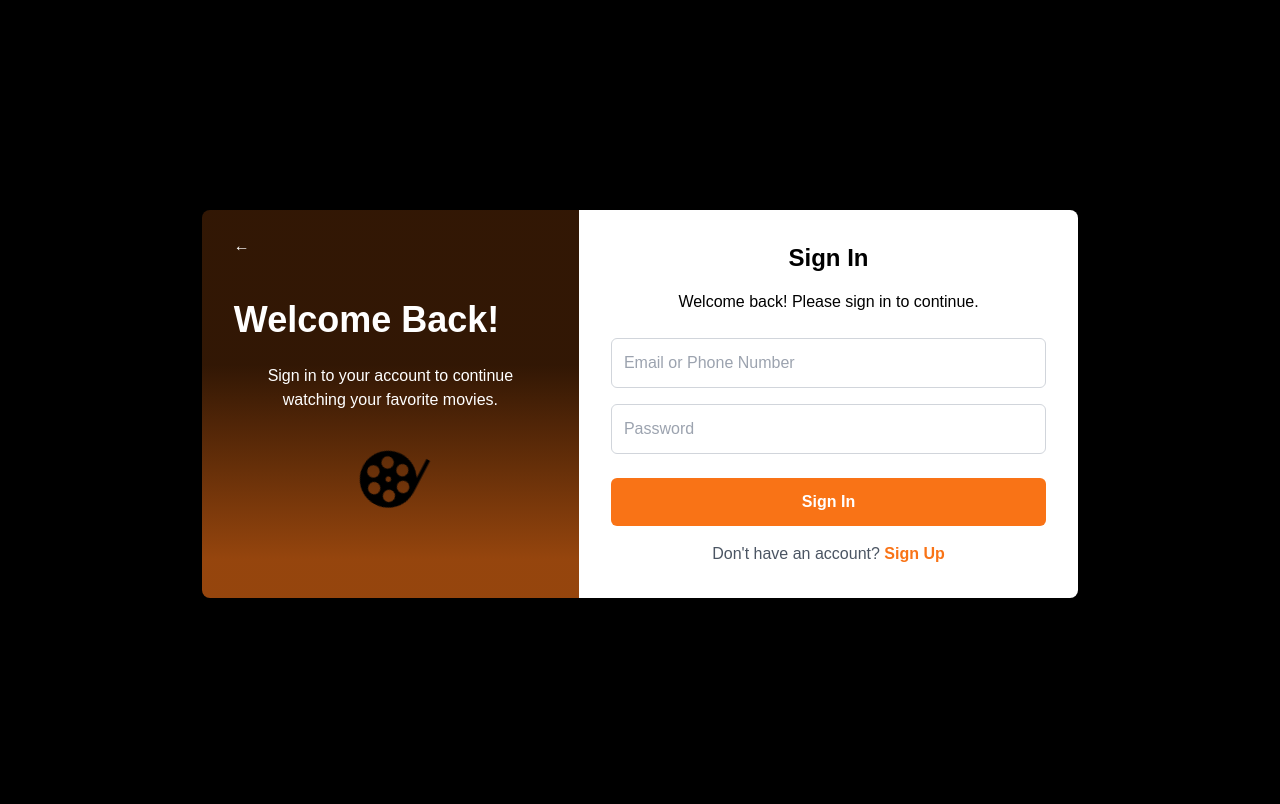
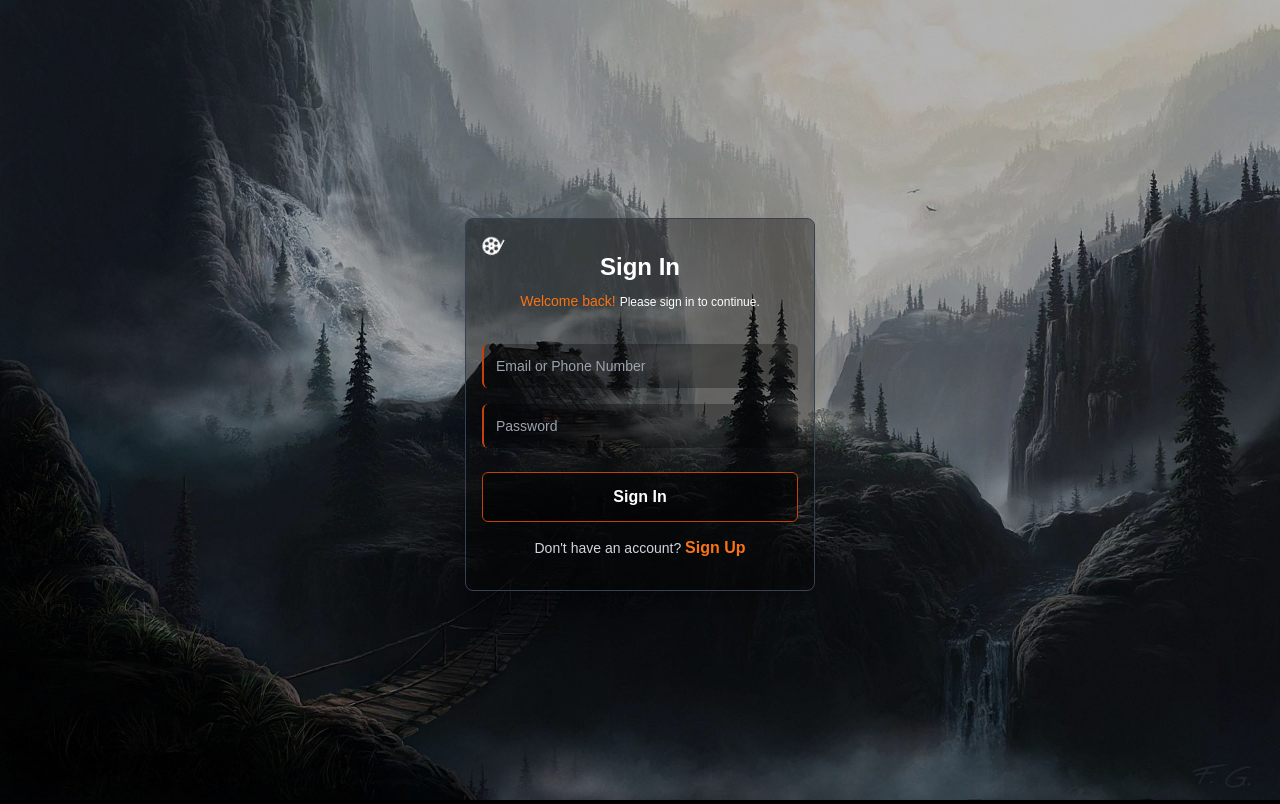
Before and after one commit to dnjstr/MovieApp-Front-End, a React (Vite) app: page /sign-in in a window 1280 px wide. Built offline with nearby package versions, Linux system fonts and the light colour scheme.

Commit message:
Signin design update

```diff
--- a/src/App.css
+++ b/src/App.css
@@ -287,3 +287,34 @@ body {
     pointer-events: none;
     background: linear-gradient(rgba(0, 0, 0, 0.8) 50%, rgba(0, 0, 0, 0.8) 80%, rgba(0, 0, 0, 0.8) 100%);
 }
+
+
+
+
+/* SignIn and SignUp */
+.signin-page-container {
+    background: url(./assets/movieSignInOutBg.jpg);
+    background-size: cover ;
+    background-position: center ;
+    background-repeat: no-repeat;
+    background-attachment: fixed;
+    opacity: 0.7;
+}
+
+/* .signin-page-container::after {
+    content: '';
+    position: absolute;
+    top: 0;
+    left: 0;
+    width: 100%;
+    height: 100%;
+    background: radial-gradient(circle at left, rgba(0, 0, 0, 0) 10%, rgba(0, 0, 0, 0.2) 30%, rgba(0, 0, 0, 0.4) 50%, rgba(0, 0, 0, 0.5) 55%, rgba(0, 0, 0, 0.6) 60%, rgba(0, 0, 0, 0.7) 65%, rgba(0, 0, 0, 0.9) 70%, rgba(0, 0, 0, 1) 100%);
+    pointer-events: none;
+} */
+
+.sign-in-up-input:-webkit-autofill {
+  background-color: rgba(0, 0, 0, 0.3) !important;
+  color: #ffffff !important;
+  -webkit-box-shadow: 0 0 0 30px rgba(0, 0, 0) inset !important;
+  -webkit-text-fill-color: #ffffff !important;
+}
--- a/src/components/pages/SignIn.tsx
+++ b/src/components/pages/SignIn.tsx
@@ -34,10 +34,8 @@ const SignIn: React.FC = () => {
     const { login } = useAuth();
     const navigate = useNavigate();
 
-    // Clear the location state after using it
     useEffect(() => {
         if (identifier) {
-            // Clear the navigation state
             window.history.replaceState({}, document.title);
         }
     }, [identifier]);
@@ -76,12 +74,9 @@ const SignIn: React.FC = () => {
             );
             login(data.token, data.role, { name: "", email: formData.identifier });
 
-            // Clear form
             setFormData({ identifier: "", password: "" });
 
-            // Delay navigation to show success message
             setTimeout(() => {
-                // Redirect based on user role
                 if (data.role === 'admin') {
                     window.location.href = 'http://127.0.0.1:8000/admin/';
                 } else {
@@ -89,7 +84,6 @@ const SignIn: React.FC = () => {
                 }
             }, 1500);
 
-            // Add this to handle back navigation from admin
             window.onpageshow = function(event) {
                 if (event.persisted) {
                     window.location.reload();
@@ -104,50 +98,41 @@ const SignIn: React.FC = () => {
     };
 
     return (
-        <div className="flex justify-center items-center min-h-screen">
-            <div className="flex">
-                {/* Left Section */}
-                <div className="movie-card-photo text-white p-8 rounded-l-lg flex flex-col justify-center items-center w-1/2 relative">
+        <div className="flex justify-center items-center min-h-screen bg-black bg-opacity-50 mx-auto">
+            <div className="signin-page-container absolute top-0 right-0 w-full h-full z-0"></div>
+            <div className="flex z-10">
+                <div className="bg-black bg-opacity-35 p-8 rounded-lg shadow-lg relative w-[350px] px-4 border border-gray-700">
                     <Link
                         to="/"
-                        className="absolute top-4 left-4 text-white font-bold px-4 py-2 rounded-lg hover:bg-orange-600 transition duration-200"
+                        className="absolute top-2 left-0 text-orange-500 font-bold px-4 py-2 rounded-lg hover:text-orange-600 transition duration-200 animate-spin"
                     >
-                        ←
-                    </Link>
-
-                    <div>
-                        <h1 className="text-4xl font-bold mb-6">Welcome Back!</h1>
-                        <p className="text-x text-center max-w-md">
-                            Sign in to your account to continue watching your favorite movies.
-                        </p>
-                    </div>
-
-                    <div className="mt-8 animate-spin">
                          <svg
-                            className="w-16 h-16 text-black"
+                            className="w-5 text-white hover:text-orange-600 transition duration-200"
                             xmlns="http://www.w3.org/2000/svg"
                             viewBox="0 0 512 512"
                             fill="currentColor"
                         >
                             <path d="M343.656 451.109C410 411.438 454.422 338.906 454.422 256c0-125.484-101.719-227.219-227.203-227.219C101.719 28.781 0 130.516 0 256s101.719 227.219 227.219 227.219H512v-32.109H343.656zM318.484 145.875c23.547-13.594 53.641-5.531 67.234 18.016s5.531 53.656-18.016 67.25c-23.547 13.578-53.641 5.516-67.234-18.016-13.609-23.562-5.531-53.656 18.016-67.25zM300.453 297.688c13.609-23.547 43.703-31.609 67.25-18.016 23.547 13.609 31.609 43.703 18.016 67.25s-43.688 31.609-67.25 18.016c-23.547-13.609-31.625-43.719-18.016-67.25zM227.219 72.375c27.188 0 49.219 22.031 49.219 49.219s-22.031 49.25-49.219 49.25-49.25-22.063-49.25-49.25 22.063-49.219 49.25-49.219zM249.938 256c0 12.563-10.172 22.719-22.719 22.719-12.563 0-22.719-10.156-22.719-22.719s10.156-22.719 22.719-22.719c12.547 0 22.719 10.156 22.719 22.719zM68.703 163.891c13.594-23.547 43.703-31.609 67.25-18.016s31.609 43.688 18.016 67.25c-13.594 23.531-43.703 31.609-67.25 18.016-23.547-13.609-31.625-43.719-18.016-67.25zM135.969 364.938c-23.563 13.594-53.656 5.531-67.266-18.016-13.578-23.547-5.516-53.656 18.016-67.266 23.547-13.594 53.656-5.516 67.25 18.031s5.531 53.641-18.016 67.25zM177.969 389.203c0-27.188 22.063-49.234 49.25-49.234s49.219 22.047 49.219 49.234-22.031 49.234-49.219 49.234-49.25-22.047-49.25-49.234z" />
                         </svg>
-                    </div>
-                </div>
+                    </Link>
 
-                <div className="bg-white p-8 rounded-r-lg shadow-lg w-2/3">
-                    <h2 className="text-2xl text-black font-bold text-center mb-4">Sign In</h2>
-                    <p className="text-center text-black mb-6">Welcome back! Please sign in to continue.</p>
+                    <h2 className="text-2xl text-white font-bold text-center mb-2">Sign In</h2>
+                    <p className="text-center text-sm text-orange-500 mb-2">Welcome back!
+                        <span className="text-white ms-1 text-xs">Please sign in to continue.</span>
+                    </p>
 
+                    <div className="h-[5px] w-full mb-5">
                         {error && (
-                        <div className="mb-4 p-3 bg-red-100 border border-red-400 text-red-700 rounded">
+                            <div className="text-red-700 rounded">
                                 {error}
                             </div>
                         )}
                         {success && (
-                        <div className="mb-4 p-3 bg-green-100 border border-green-400 text-green-700 rounded">
+                            <div className="text-green-500 rounded text-center text-xs">
                                 {success}
                             </div>
                         )}
+                    </div>
 
                     <form onSubmit={handleSubmit}>
                         <div className="mb-4">
@@ -157,7 +142,7 @@ const SignIn: React.FC = () => {
                                 value={formData.identifier}
                                 onChange={handleChange}
                                 placeholder="Email or Phone Number"
-                                className="text-black w-full p-3 border border-gray-300 rounded-md focus:outline-none focus:ring-2 focus:ring-orange-500"
+                                className="sign-in-up-input bg-black bg-opacity-30 text-white w-full p-3 px-3 border-l-2 border-orange-700 rounded-md focus:outline-none focus:ring-2 focus:ring-orange-500 text-sm"
                                 required
                             />
                         </div>
@@ -168,24 +153,24 @@ const SignIn: React.FC = () => {
                                 value={formData.password}
                                 onChange={handleChange}
                                 placeholder="Password"
-                                className="text-black w-full p-3 border border-gray-300 rounded-md focus:outline-none focus:ring-2 focus:ring-orange-500"
+                                className="sign-in-up-input bg-black bg-opacity-30 text-white w-full p-3 px-3 border-l-2 border-orange-700 rounded-md focus:outline-none focus:ring-2 focus:ring-orange-500 text-sm"
                                 required
                             />
                         </div>
                         <button
                             type="submit"
                             disabled={isLoading}
-                            className={`w-full bg-orange-500 text-white py-3 rounded-md font-bold
-                                ${isLoading ? 'opacity-70 cursor-not-allowed' : 'hover:bg-orange-600'}
+                            className={`w-full bg-black bg-opacity-50 border border-orange-700 text-white py-3 rounded-md font-bold
+                                ${isLoading ? 'opacity-70 cursor-not-allowed' : 'hover:bg-orange-600 hover:bg-opacity-40'}
                                 transition duration-300`}
                         >
                             {isLoading ? "Signing in..." : "Sign In"}
                         </button>
                     </form>
 
-                    <p className="text-center text-gray-600 mt-4">
+                    <p className="text-center text-gray-300 mt-4 text-sm">
                         Don't have an account?{" "}
-                        <Link to="/sign-up" className="text-orange-500 font-semibold hover:underline">
+                        <Link to="/sign-up" className="text-orange-500 text-[16px] font-semibold hover:underline">
                             Sign Up
                         </Link>
                     </p>
--- a/src/components/pages/SignUp.tsx
+++ b/src/components/pages/SignUp.tsx
@@ -88,7 +88,7 @@ const SignUp: React.FC = () => {
                 {/* Left Section */}
                 <div className="movie-card-photo text-white p-8 rounded-l-lg flex flex-col justify-center items-center w-1/2 relative">
                     <Link
-                        to="/"
+                        to="/sign-in"
                         className="absolute top-4 left-4 text-white font-bold px-4 py-2 rounded-lg hover:bg-orange-600 transition duration-200"
                     >
                         ←
--- a/tailwind.config.js
+++ b/tailwind.config.js
@@ -7,6 +7,7 @@ export default {
   theme: {
     extend: {
       screens: {
+        "smx": "600px",
         "mdx": "909px",
         "lgx": "1105px",
         "fsm": "100px",
```
Also changed, not shown: src/assets/movieSignInOutBg.jpg (added). Lines whose indentation alone changed are shown as unchanged.
